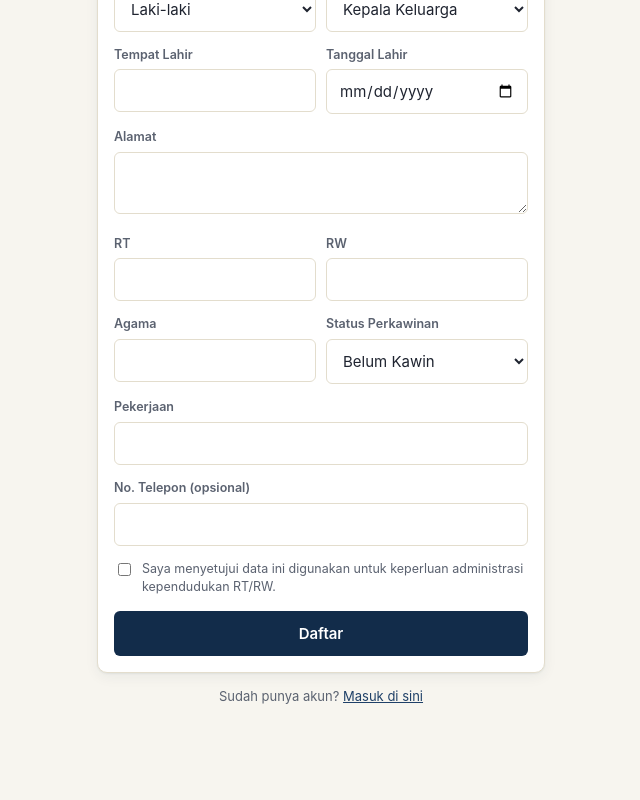
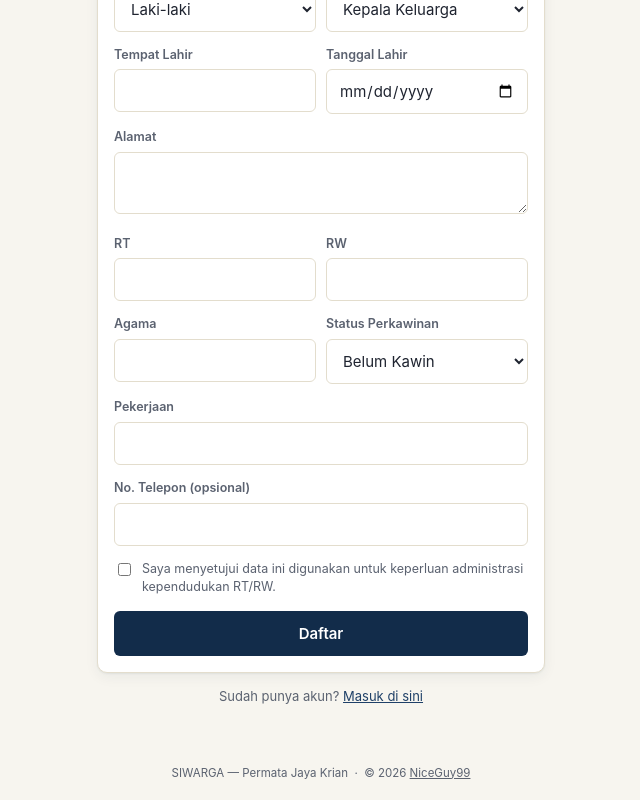
Before and after one commit to NiceGuy99/SIWARGA, a React (Vite) app: page /daftar in a window 1280 px wide. Shown: the part 435-1235 px from the top of the page, without its empty margins (319-959 px from the left). Before the commit the page ends 1182 px from the top, so only its background shows below. Built offline with nearby package versions, Linux system fonts and the light colour scheme; no server answers.

Commit message:
feat: create reusable AppFooter and integrate into all dashboard and auth pages

```diff
--- /dev/null
+++ b/src/components/AppFooter.jsx
@@ -0,0 +1,15 @@
+export default function AppFooter() {
+  return (
+    <footer className="app-footer">
+      SIWARGA — Permata Jaya Krian &nbsp;·&nbsp; &copy; {new Date().getFullYear()}{' '}
+      <a
+        href="https://github.com/NiceGuy99"
+        target="_blank"
+        rel="noopener noreferrer"
+        style={{ color: 'inherit', textDecoration: 'underline' }}
+      >
+        NiceGuy99
+      </a>
+    </footer>
+  )
+}
--- a/src/components/TopBar.jsx
+++ b/src/components/TopBar.jsx
@@ -14,6 +14,9 @@ export default function TopBar({ subtitle }) {
     <div className="topbar">
       <div className="topbar-title">
         <strong>SIWARGA</strong>
+        <span style={{ fontSize: '10px', opacity: 0.65, letterSpacing: '0.4px' }}>
+          Permata Jaya Krian
+        </span>
         <span>{subtitle || profile?.nama_lengkap || ''}</span>
       </div>
       <button className="link" onClick={handleLogout}>Keluar</button>
--- a/src/pages/ChangePassword.jsx
+++ b/src/pages/ChangePassword.jsx
@@ -2,6 +2,7 @@ import { useState } from 'react'
 import { useNavigate } from 'react-router-dom'
 import { supabase } from '../lib/supabaseClient'
 import { useAuth } from '../contexts/AuthContext'
+import AppFooter from '../components/AppFooter'
 
 export default function ChangePassword() {
   const { profile, refreshProfile, signOut } = useAuth()
@@ -55,6 +56,7 @@ export default function ChangePassword() {
   }
 
   return (
+    <>
       <div className="center-screen">
         <div style={{ width: '100%', maxWidth: 380 }}>
           <div className="card">
@@ -99,5 +101,7 @@ export default function ChangePassword() {
           </div>
         </div>
       </div>
+      <AppFooter />
+    </>
   )
 }
--- a/src/pages/Login.jsx
+++ b/src/pages/Login.jsx
@@ -46,7 +46,7 @@ export default function Login() {
           <div className="brand-mark">SW</div>
           <div>
             <h1 style={{ marginBottom: 0 }}>SIWARGA</h1>
-            <p className="muted" style={{ margin: 0 }}>Sistem Informasi Warga</p>
+            <p className="muted" style={{ margin: 0 }}>Permata Jaya Krian</p>
           </div>
         </div>
 
@@ -92,6 +92,11 @@ export default function Login() {
         <p className="muted" style={{ textAlign: 'center' }}>
           Belum punya akun? <Link to="/daftar">Daftar sebagai warga</Link>
         </p>
+        <p style={{ textAlign: 'center', marginTop: 24, color: 'var(--ink-soft)', fontSize: '11.5px' }}>
+          SIWARGA — Permata Jaya Krian &nbsp;·&nbsp; &copy; {new Date().getFullYear()}{' '}
+          <a href="https://github.com/NiceGuy99" target="_blank" rel="noopener noreferrer"
+            style={{ color: 'inherit', textDecoration: 'underline' }}>NiceGuy99</a>
+        </p>
       </div>
     </div>
   )
--- a/src/pages/Register.jsx
+++ b/src/pages/Register.jsx
@@ -2,6 +2,7 @@ import { useState } from 'react'
 import { Link, useNavigate } from 'react-router-dom'
 import { supabase } from '../lib/supabaseClient'
 import { isValidNIK, isValidNoKK, isValidPhone, nikToAuthEmail } from '../utils/validators'
+import AppFooter from '../components/AppFooter'
 
 const emptyForm = {
   no_kk: '',
@@ -132,6 +133,7 @@ export default function Register() {
   }
 
   return (
+    <>
       <div className="container" style={{ paddingTop: 24, paddingBottom: 32 }}>
         <h1>Daftar Warga Baru</h1>
         <p className="muted">
@@ -247,5 +249,7 @@ export default function Register() {
           Sudah punya akun? <Link to="/login">Masuk di sini</Link>
         </p>
       </div>
+      <AppFooter />
+    </>
   )
 }
--- a/src/pages/admin/AdminDashboard.jsx
+++ b/src/pages/admin/AdminDashboard.jsx
@@ -3,6 +3,7 @@ import { Link } from 'react-router-dom'
 import { supabase, DOKUMEN_BUCKET } from '../../lib/supabaseClient'
 import TopBar from '../../components/TopBar'
 import StatusBadge from '../../components/StatusBadge'
+import AppFooter from '../../components/AppFooter'
 
 const PAGE_SIZE = 15
 
@@ -679,6 +680,7 @@ export default function AdminDashboard() {
           </div>
         </div>
       )}
+      <AppFooter />
     </div>
   )
 }
--- a/src/pages/admin/AdminWargaDetail.jsx
+++ b/src/pages/admin/AdminWargaDetail.jsx
@@ -3,6 +3,7 @@ import { useParams, Link } from 'react-router-dom'
 import { supabase, DOKUMEN_BUCKET } from '../../lib/supabaseClient'
 import TopBar from '../../components/TopBar'
 import StatusBadge from '../../components/StatusBadge'
+import AppFooter from '../../components/AppFooter'
 
 const JENIS_LABEL = { ktp: 'KTP', kk: 'Kartu Keluarga' }
 
@@ -286,6 +287,7 @@ export default function AdminWargaDetail() {
           <button className="btn" type="submit" disabled={saving}>{saving ? 'Menyimpan...' : 'Simpan Perubahan'}</button>
         </form>
       </div>
+      <AppFooter />
     </div>
   )
 }
--- a/src/pages/warga/WargaDashboard.jsx
+++ b/src/pages/warga/WargaDashboard.jsx
@@ -1,5 +1,6 @@
 import { useState } from 'react'
 import TopBar from '../../components/TopBar'
+import AppFooter from '../../components/AppFooter'
 import { useAuth } from '../../contexts/AuthContext'
 import ProfilTab from './ProfilTab'
 import DokumenTab from './DokumenTab'
@@ -29,7 +30,7 @@ export default function WargaDashboard() {
         {tab === 'keluarga' && <KeluargaTab profile={profile} />}
         {tab === 'dokumen' && <DokumenTab profile={profile} />}
       </div>
-      <footer className="app-footer">SIWARGA — Sistem Informasi Warga</footer>
+      <AppFooter />
     </div>
   )
 }
```
Lines whose indentation alone changed are shown as unchanged.
